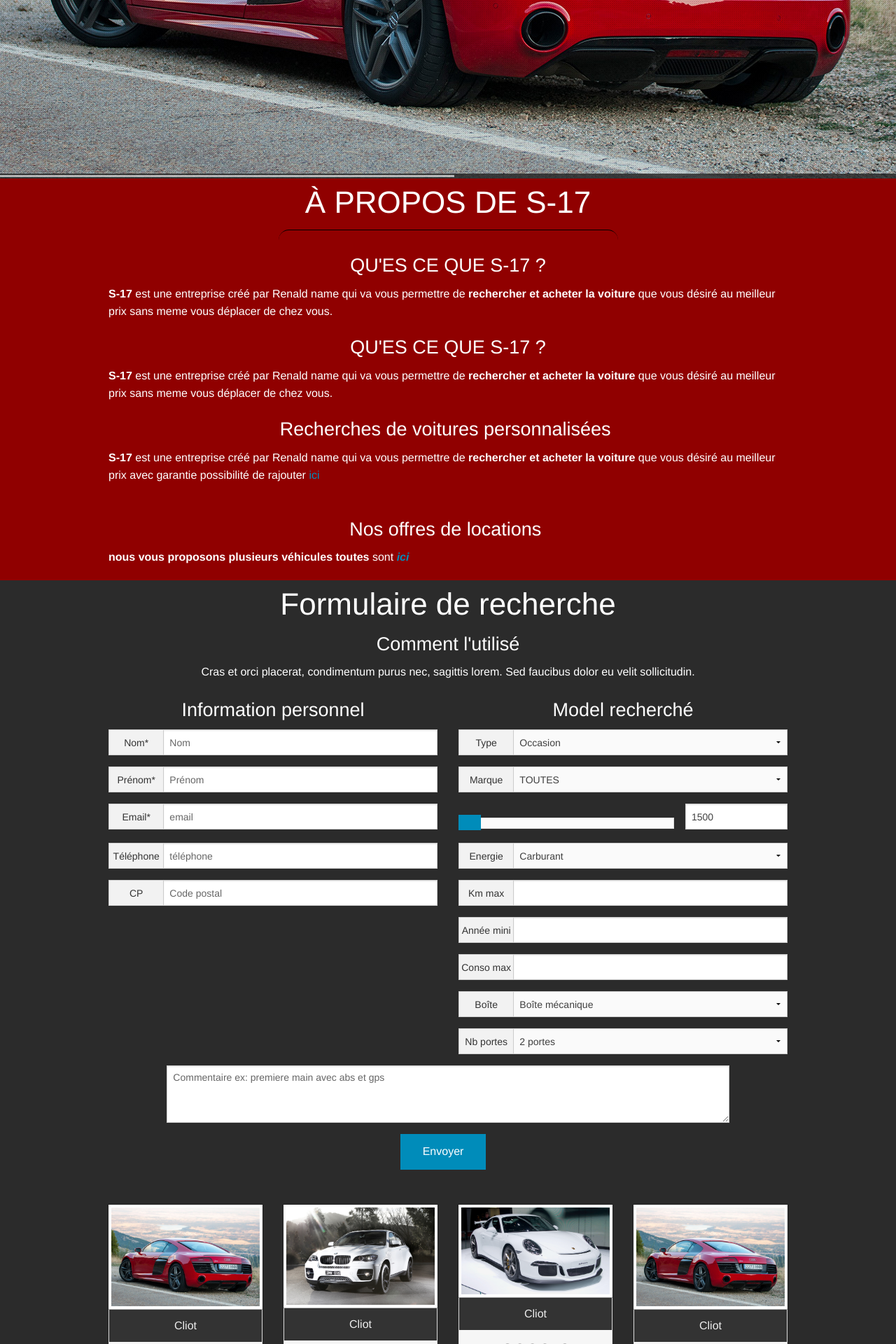
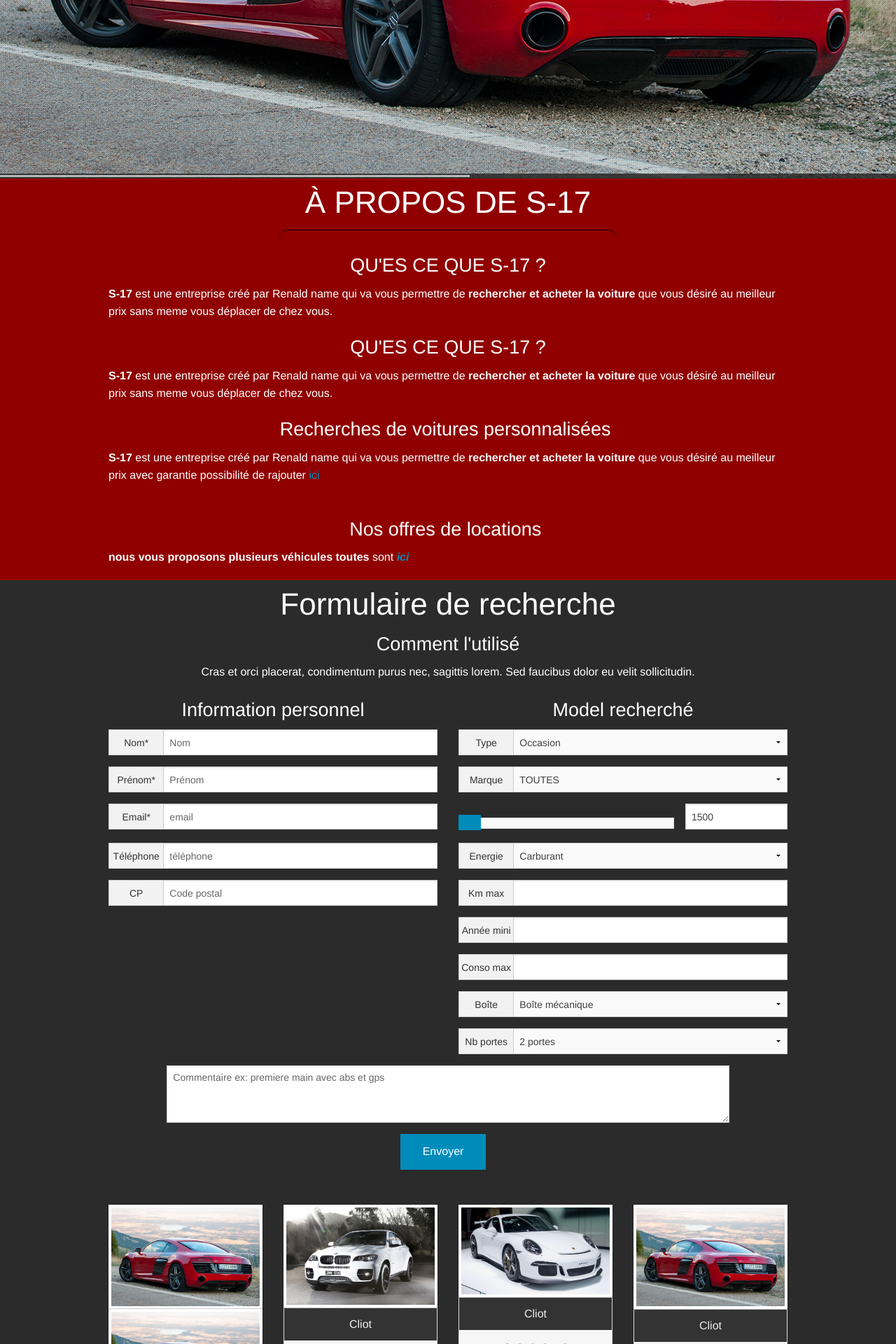
Before and after one commit to Thegeiger/S-17, a Jekyll site: the page built from index.html, in a window 1280 px wide. Shown: the part 600-2520 px from the top of the page at 70% size. Built offline with Jekyll 4.4.1, drawn with Linux system fonts in a browser that asks for light colours.

Commit message:
Updated 'index.html' via CloudCannon

```diff
--- a/index.html
+++ b/index.html
@@ -454,6 +454,15 @@ enchere:
                 <a class="th" role="button" aria-label="Thumbnail" target="_blank" href="{{page.achatnormal.bloc1_image_path}}" alt="{{page.achatnormal.bloc1_voiture}}">
                 <img aria-hidden=true src="{{page.achatnormal.bloc1_image_path}}" alt="{{page.achatnormal.bloc1_voiture}}" />
                 </a>
+                <a class="th" role="button" aria-label="Thumbnail" target="_blank" href="{{page.achatnormal.bloc1_image_path}}" alt="{{page.achatnormal.bloc1_voiture}}">
+                <img aria-hidden=true src="{{page.achatnormal.bloc1_image_path}}" alt="{{page.achatnormal.bloc1_voiture}}" />
+                </a>
+                <a class="th" role="button" aria-label="Thumbnail" target="_blank" href="{{page.achatnormal.bloc1_image_path}}" alt="{{page.achatnormal.bloc1_voiture}}">
+                <img aria-hidden=true src="{{page.achatnormal.bloc1_image_path}}" alt="{{page.achatnormal.bloc1_voiture}}" />
+                </a>
+                <a class="th" role="button" aria-label="Thumbnail" target="_blank" href="{{page.achatnormal.bloc1_image_path}}" alt="{{page.achatnormal.bloc1_voiture}}">
+                <img aria-hidden=true src="{{page.achatnormal.bloc1_image_path}}" alt="{{page.achatnormal.bloc1_voiture}}" />
+                </a>
                 <ul class="pricing-table">
                   <li class="title editable">Cliot</li>
                   <li class="price editable">2000 €</li>
```
